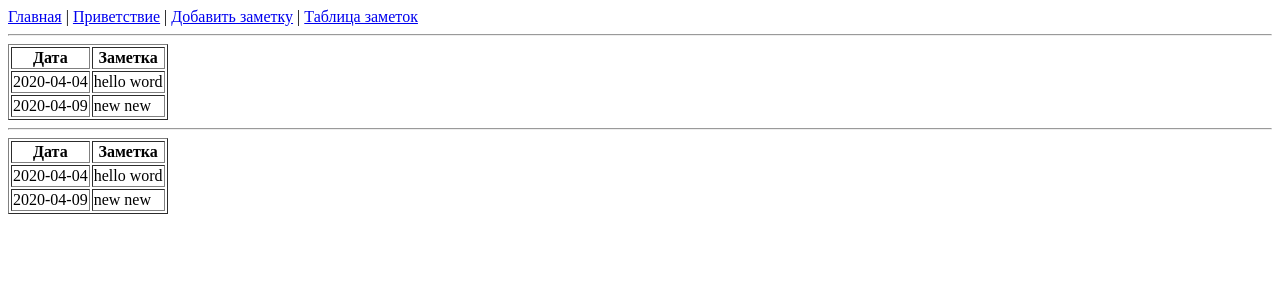
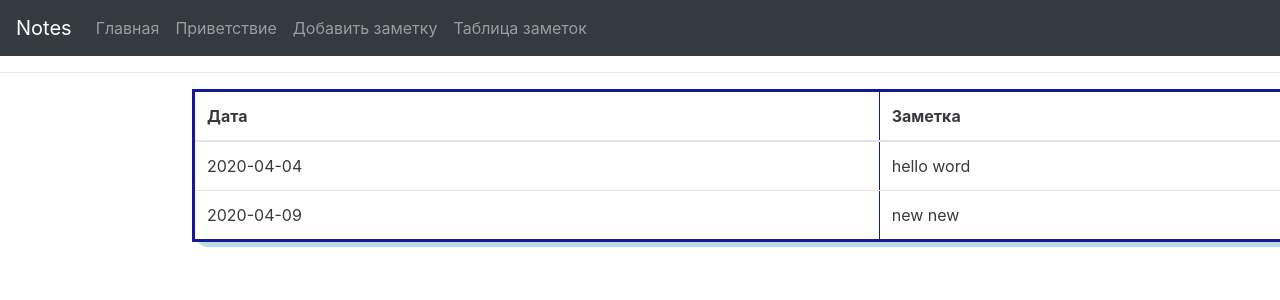
Before and after one commit to Ataiskih/hw_26_notes, a Flask app: page /table in a window 1280 px wide; the page is wider, and only the part inside the window is pictured. Shown: the top 300 px of that part. Run offline with Flask 2, Linux system fonts and the light colour scheme; some libraries are stand-ins or nearby versions.

Commit message:
add css forms
add css forms (index, base)

```diff
--- /dev/null
+++ b/static/mystyle.css
@@ -0,0 +1,15 @@
+#helloid {
+    color:darkgreen;
+    background-color:#0fe7dc;
+}
+
+.table {
+    font-size: 16px;
+    margin: 10px 15vw;
+    border-width: 3px;
+    border-color: darkblue;
+    border-style: solid;
+    border-radius: 10px;
+    opacity: 0.9;
+    box-shadow: 5px 5px lightblue;
+}
--- a/templates/add_note_form.html
+++ b/templates/add_note_form.html
@@ -4,7 +4,7 @@
 <h3>Добавть заметку</h3>
 <form action="{{ url_for('add_note') }}" method="POST">
 <input type="text" name="new_note" placeholder="Текст заметки">
-<button>Добавть</button>
+<button>Добавить</button>
 <hr>
 <h3>Добавть дату</h3>
 <input type="date" name="dt">
--- a/templates/base.html
+++ b/templates/base.html
@@ -4,14 +4,44 @@
     <meta charset="UTF-8">
     <meta name="viewport" content="width=device-width, initial-scale=1.0">
     <title>{% block title %}Notes{% endblock %}</title>
+
+    <link rel="stylesheet" href="https://stackpath.bootstrapcdn.com/bootstrap/4.1.3/css/bootstrap.min.css" integrity="sha384-MCw98/SFnGE8fJT3GXwEOngsV7Zt27NXFoaoApmYm81iuXoPkFOJwJ8ERdknLPMO" crossorigin="anonymous">
+    <link rel="stylesheet" href="{{ url_for('static', filename='mystyle.css') }}">
+    <script src="https://stackpath.bootstrapcdn.com/bootstrap/4.1.3/js/bootstrap.min.js" integrity="sha384-ChfqqxuZUCnJSK3+MXmPNIyE6ZbWh2IMqE241rYiqJxyMiZ6OW/JmZQ5stwEULTy" crossorigin="anonymous"></script>
+
+    {%  block staticfiles %}
+    {% endblock %}
 </head>
 <body>
-    <div>
-        <a href="{{ url_for('index') }}">Главная</a> |
-        <a href="{{ url_for('hello',user_name='аноним') }}">Приветствие</a> |
-        <a href="{{ url_for('add_note_form') }}">Добавить заметку</a> |
-        <a href="{{ url_for('table') }}">Таблица заметок</a>
-    </div>
+
+    <nav class="navbar navbar-expand-md bg-dark navbar-dark">
+        <!-- Brand -->
+        <a class="navbar-brand" href="{{ url_for('index') }}">Notes</a>
+
+        <!-- Toggler/collapsibe Button -->
+        <button class="navbar-toggler" type="button" data-toggle="collapse" data-target="#collapsibleNavbar">
+          <span class="navbar-toggler-icon"></span>
+        </button>
+
+        <!-- Navbar links -->
+        <div class="collapse navbar-collapse" id="collapsibleNavbar">
+          <ul class="navbar-nav">
+            <li class="nav-item">
+              <a class="nav-link" href="{{ url_for('index') }}">Главная</a>
+            </li>
+            <li class="nav-item">
+              <a class="nav-link" href="{{ url_for('hello',user_name='аноним') }}">Приветствие</a>
+            </li>
+            <li class="nav-item">
+              <a class="nav-link" href="{{ url_for('add_note_form') }}">Добавить заметку</a>
+            </li>
+            <li class="nav-item">
+                <a class="nav-link" href="{{ url_for('table') }}">Таблица заметок</a>
+              </li>
+          </ul>
+        </div>
+      </nav>
+
     <hr>
     {% block content %}
 
--- a/templates/hello.html
+++ b/templates/hello.html
@@ -1,4 +1,6 @@
 {% extends "base.html" %}
 {% block content %}
-<h2>Hello, {{ user_name }}</h2>
+<div id="helloid"><h2>
+    Hello, {{ user_name }}
+</h2></div>
 {% endblock %}
--- a/templates/table.html
+++ b/templates/table.html
@@ -1,7 +1,8 @@
 {% extends 'base.html' %}
 
 {% block content %}
-    <table border="1">
+
+    <table border="1" class="table">
         <thead>
             <tr>
                 <th>Дата</th>
@@ -17,22 +18,5 @@
             {% endfor %}
         </tbody>
     </table>
-    <hr>
-    <table border="1">
-        <thead>
-            <tr>
-                <th>Дата</th>
-                <th>Заметка</th>
-            </tr>
-        </thead>
-        <tbody>
-            {% for row in rows %}
-            <tr>
-                {% for cell in row %}
-                <td>{{ cell }}</td>
-                {% endfor %}
-            </tr>
-            {% endfor %}
-        </tbody>
-    </table>
+
 {% endblock %}
```
Also changed, not shown: templates/index.html (+8 -0 lines).
